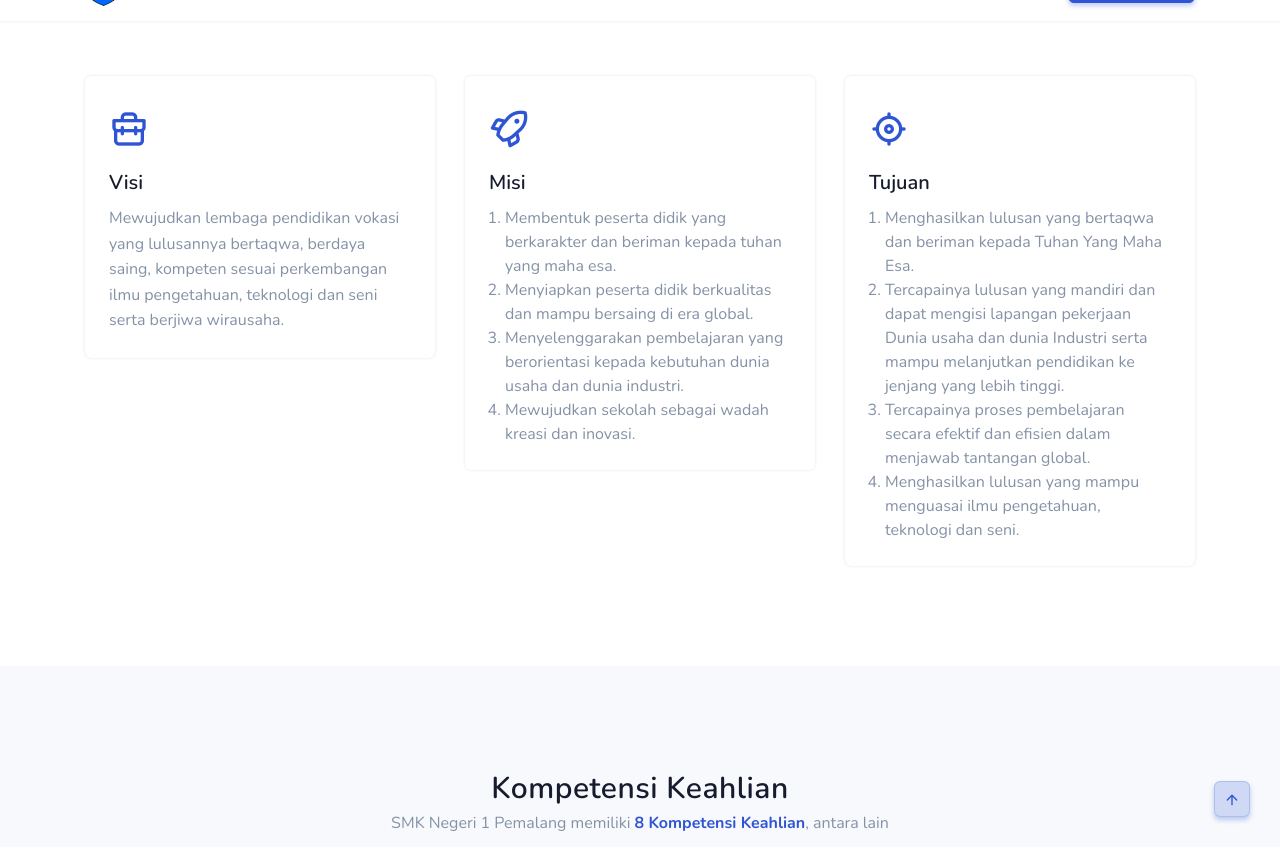
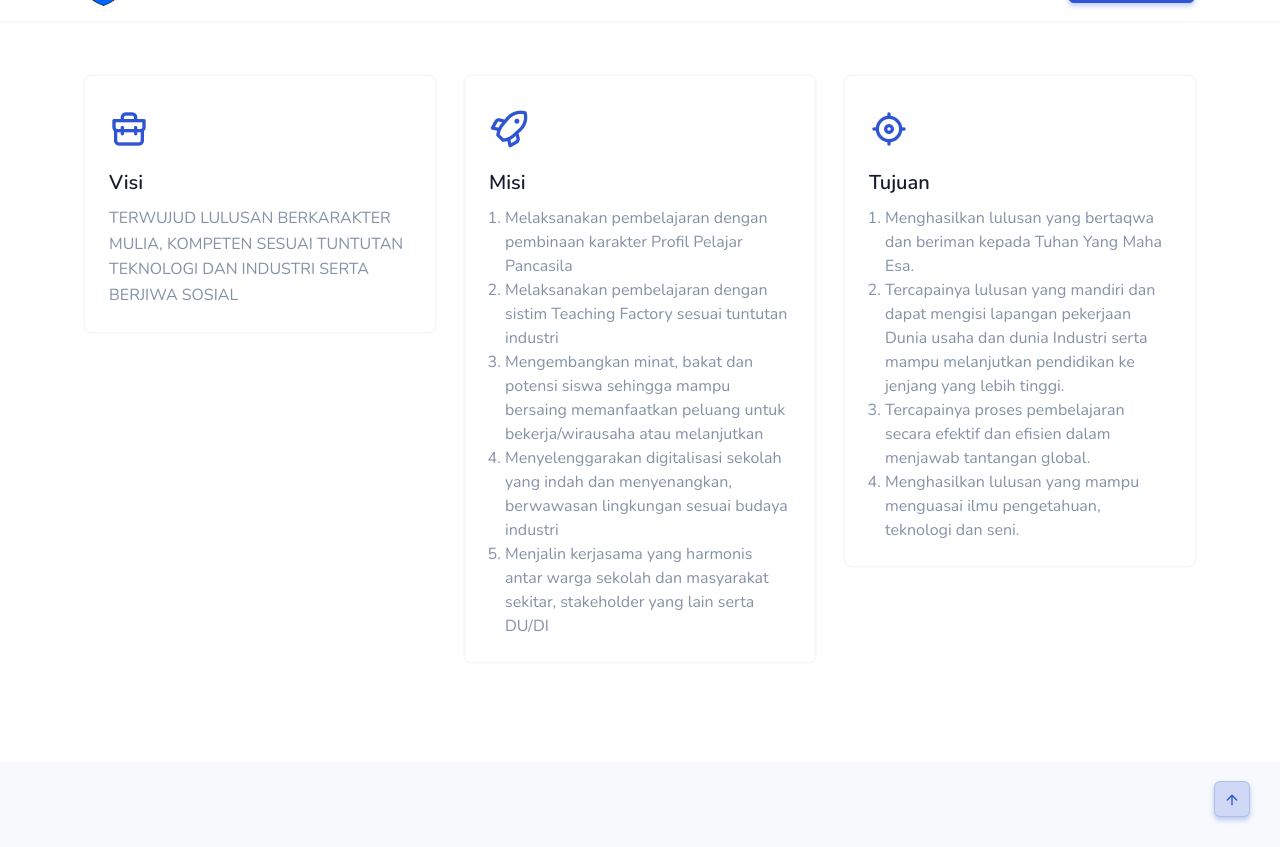
Before and after one commit to smkn1pml/website, a Jekyll site: the page built from pages/index.md, in a window 1280 px wide and 900 px high, scrolled down 1088 px, cut to the strip 53-900 px from the top of the window. Built offline with Jekyll 4.4.1, drawn with Linux system fonts in a browser that asks for light colours; comment, search, counter and statistics services are not loaded.

Commit message:
Update Pengaturan “school”

```diff
--- a/_data/settings/school.yml
+++ b/_data/settings/school.yml
@@ -1,30 +1,32 @@
-name: "SMK Negeri 1 Pemalang"
-slogan: >-
-  Bertaqwa, Profesional, Sesuai Perkembangan IPTEK dan Mampu Bersaing di Dunia Kerja.
-vision: >-
-  Mewujudkan lembaga pendidikan vokasi yang lulusannya bertaqwa, berdaya saing, kompeten sesuai perkembangan ilmu pengetahuan, teknologi dan seni serta berjiwa wirausaha.
+name: SMK Negeri 1 Pemalang
+slogan: Bertaqwa, Profesional, Sesuai Perkembangan IPTEK dan Mampu Bersaing di
+  Dunia Kerja.
+vision: TERWUJUD LULUSAN BERKARAKTER MULIA, KOMPETEN SESUAI TUNTUTAN TEKNOLOGI
+  DAN INDUSTRI SERTA BERJIWA SOSIAL
 mission:
-  - content: >-
-      Membentuk peserta didik yang berkarakter dan beriman kepada tuhan yang maha esa.
-  - content: >-
-      Menyiapkan peserta didik berkualitas dan mampu bersaing di era global.
-  - content: >-
-      Menyelenggarakan pembelajaran yang berorientasi kepada kebutuhan dunia usaha dan dunia industri.
-  - content: >-
-      Mewujudkan sekolah sebagai wadah kreasi dan inovasi.
+  - content: Melaksanakan pembelajaran dengan pembinaan karakter Profil Pelajar
+      Pancasila
+  - content: Melaksanakan pembelajaran dengan sistim Teaching Factory sesuai
+      tuntutan industri
+  - content: Mengembangkan minat, bakat dan potensi siswa sehingga mampu bersaing
+      memanfaatkan peluang untuk bekerja/wirausaha atau melanjutkan
+  - content: Menyelenggarakan digitalisasi sekolah yang indah dan menyenangkan,
+      berwawasan lingkungan sesuai budaya industri
+  - content: Menjalin kerjasama yang harmonis antar warga sekolah dan masyarakat
+      sekitar, stakeholder yang lain serta DU/DI
 goal:
-  - content: >-
-      Menghasilkan lulusan yang bertaqwa dan beriman kepada Tuhan Yang Maha Esa.
-  - content: >-
-      Tercapainya lulusan yang mandiri dan dapat mengisi lapangan pekerjaan Dunia usaha dan dunia Industri serta mampu melanjutkan pendidikan ke jenjang yang lebih tinggi.
-  - content: >-
-      Tercapainya proses pembelajaran secara efektif dan efisien dalam menjawab tantangan global.
-  - content: >-
-      Menghasilkan lulusan yang mampu menguasai ilmu pengetahuan, teknologi dan seni.
+  - content: Menghasilkan lulusan yang bertaqwa dan beriman kepada Tuhan Yang Maha Esa.
+  - content: Tercapainya lulusan yang mandiri dan dapat mengisi lapangan pekerjaan
+      Dunia usaha dan dunia Industri serta mampu melanjutkan pendidikan ke
+      jenjang yang lebih tinggi.
+  - content: Tercapainya proses pembelajaran secara efektif dan efisien dalam
+      menjawab tantangan global.
+  - content: Menghasilkan lulusan yang mampu menguasai ilmu pengetahuan, teknologi
+      dan seni.
 address:
-  google_maps: "https://goo.gl/maps/3FPYbuNdiLgSkTVy9"
-  address: >-
-    Jalan Gatot Subroto No. 31, Bojongbata, Kec. Pemalang, Kabupaten Pemalang, Jawa Tengah 52319
+  google_maps: https://goo.gl/maps/3FPYbuNdiLgSkTVy9
+  address: Jalan Gatot Subroto No. 31, Bojongbata, Kec. Pemalang, Kabupaten
+    Pemalang, Jawa Tengah 52319
 phone: "0284321386"
 fax: "0284323376"
-email: "smk1pml@gmail.com"
+email: smk1pml@gmail.com
```
